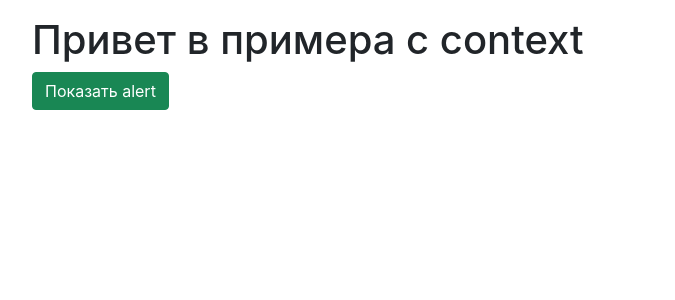
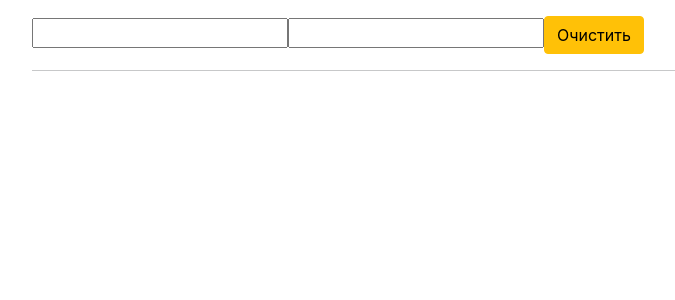
Before and after one commit to Galimard/Hooks-Vladilen, a React (Create React App) app: page / in a window 1280 px wide. Shown: the top 300 px of the page, without its empty margins (50-725 px from the left). Built offline with nearby package versions, Linux system fonts and the light colour scheme.

Commit message:
custom hook

```diff
--- a/src/App.js
+++ b/src/App.js
@@ -1,16 +1,44 @@
-import React, {useContext} from "react";
-import Alert from "./alert/Alert";
-import { AlertProvider } from "./alert/AlertContext";
-import Main from "./Main";
+import React, {useState, useEffect} from "react";
+
+function useLogger(value) {
+  useEffect(() => {
+    console.log(value);
+  }, [value]);
+}
+
+function useInput(initialValue) {
+  const [value, setValue] = useState(initialValue);
+
+  const onChange = event => {
+    setValue(event.target.value);
+  }
+
+  const clear = () => setValue('');
+
+  return {
+    bind: {value, onChange},
+    value,
+    clear
+  }
+}
 
 function App() {
+  const input = useInput('');
+  const lastName = useInput('');
+
+  useLogger(input.value);
+
   return (
-    <AlertProvider>
       <div className="container pt-3">
-        <Alert />
-        <Main toggle={() => {}} />
+      {/* одинаковые названия ключей => spread {...input} */}
+        <input type="text" {...input.bind} />
+        <input type="text" {...lastName} />
+        {/* <input type="text" value={input.value} onChange={input.onChange} />     */}
+        <button className="btn btn-warning" onClick={() => input.clear()}>Очистить</button>
+        <hr />
+
+        <h1>{input.value}</h1>
       </div>
-    </AlertProvider>
   );
 }
 
```
